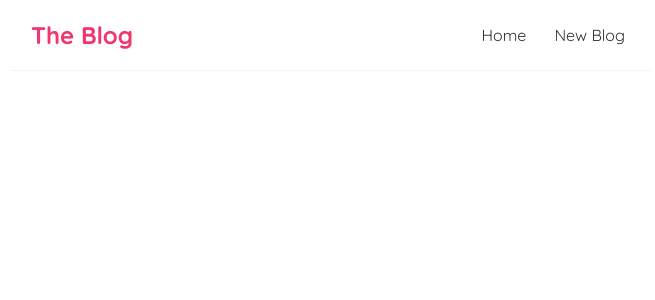
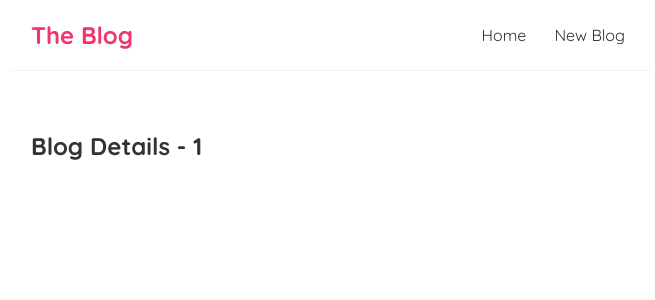
Before and after one commit to ggruiz7/TheBlogSpot, a React (Create React App) app: page /blogs/1 in a window 1280 px wide. Shown: the top 300 px of the page, without its empty margins (309-964 px from the left). Built offline with nearby package versions, Linux system fonts and the light colour scheme.

Commit message:
route parameters added

```diff
--- a/src/App.js
+++ b/src/App.js
@@ -2,6 +2,7 @@
 import Home from "./componets/Home";
 import { BrowserRouter as Router, Route, Switch } from "react-router-dom";
 import Create from "./componets/Create";
+import BlogDetails from "./componets/BlogDetails";
 
 function App() {
   return (
@@ -16,6 +17,9 @@
             <Route path="/create">
               <Create />
             </Route>
+            <Route path="/blogs/:id">
+              <BlogDetails />
+            </Route>
           </Switch>
         </div>
       </div>
--- /dev/null
+++ b/src/componets/BlogDetails.js
@@ -0,0 +1,14 @@
+// useParams to link to posts based on id
+import { useParams } from "react-router-dom";
+
+const BlogDetails = () => {
+  const { id } = useParams();
+
+  return (
+    <div className="blog-details">
+      <h2>Blog Details - {id}</h2>
+    </div>
+  );
+};
+
+export default BlogDetails;
--- a/src/componets/BlogList.js
+++ b/src/componets/BlogList.js
@@ -1,3 +1,5 @@
+import { Link } from "react-router-dom";
+
 // passing props through as arguments
 const BlogList = ({ blogs, title }) => {
   return (
@@ -5,8 +7,10 @@
       <h2>{title}</h2>
       {blogs.map((blog) => (
         <div className="blog-preview" key={blog.id}>
-          <h2>{blog.title}</h2>
-          <p>Written by {blog.author}</p>
+          <Link to={`/blogs/${blog.id}`}>
+            <h2>{blog.title}</h2>
+            <p>Written by {blog.author}</p>
+          </Link>
         </div>
       ))}
     </div>
--- a/src/componets/useFetch.js
+++ b/src/componets/useFetch.js
@@ -33,6 +33,7 @@
         }
       });
 
+    // abort fetch
     return () => abortCont.abort();
   }, [url]);
 
--- a/src/index.css
+++ b/src/index.css
@@ -51,3 +51,6 @@
   color: #f1356d;
   margin-bottom: 8px;
 }
+.blog-preview a {
+  text-decoration: none;
+}
```
